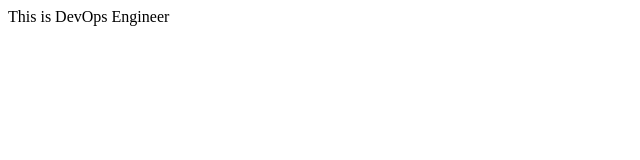
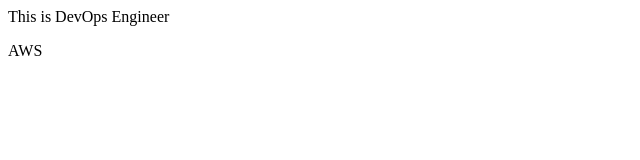
Before and after one commit to MuhammadHuzaifa888/LocalRepo, a plain HTML site: page index.html in a window 1280 px wide. Shown: the full height of the page, 0-640 px from the left. Drawn offline with Linux system fonts and the light colour scheme.

Commit message:
Add new feature

```diff
--- a/index.html
+++ b/index.html
@@ -1 +1,2 @@
 <p>This is DevOps Engineer</p>
+<p>AWS</p>
```
